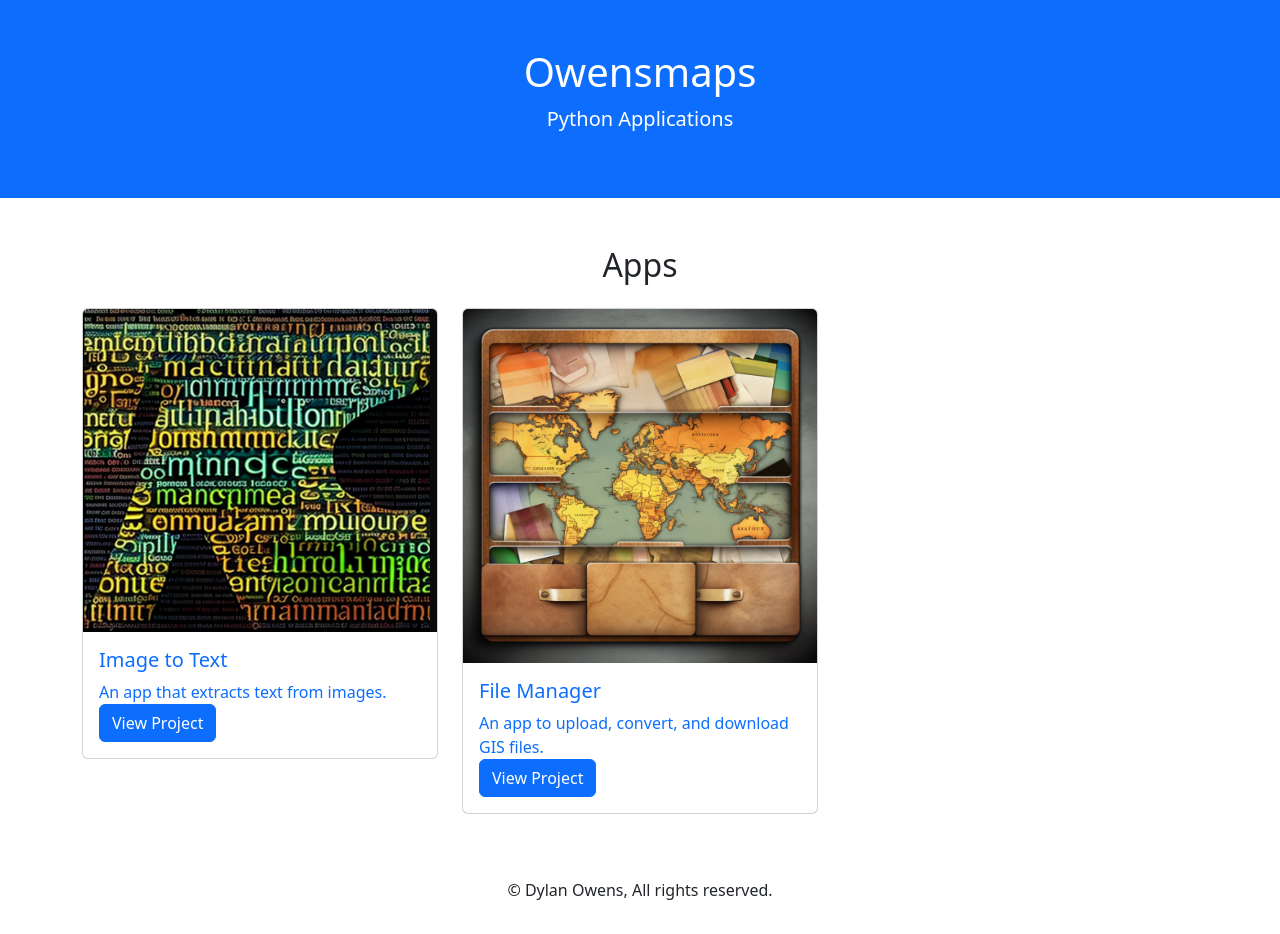
After one commit to dylowens/owens_maps_django, a Django app: template homepage/templates/index2.html in a window 1280 px wide. The commit adds this page. Run offline with Django 3.2, Linux system fonts and the light colour scheme; the template is opened without the code that fills it, so the values that code supplies are empty; some libraries are stand-ins or nearby versions.

Commit message:
added new index page

```diff
--- /dev/null
+++ b/homepage/templates/index2.html
@@ -0,0 +1,90 @@
+{% load static %}
+<!DOCTYPE html>
+<html lang="en">
+<head>
+    <meta charset="UTF-8">
+    <meta name="viewport" content="width=device-width, initial-scale=1.0">
+    <title>Personalized Mapping </title>
+    <link href="https://cdn.jsdelivr.net/npm/bootstrap@5.3.0-alpha1/dist/css/bootstrap.min.css" rel="stylesheet">
+    <link rel="stylesheet" href="{% static '/css/styles.css' %}">
+    <!-- Google tag (gtag.js) -->
+    <script async src="https://www.googletagmanager.com/gtag/js?id=G-5L4FNTVL40"></script>
+    <script>
+    window.dataLayer = window.dataLayer || [];
+    function gtag(){dataLayer.push(arguments);}
+    gtag('js', new Date());
+
+    gtag('config', 'G-5L4FNTVL40');
+    </script>
+</head>
+<body>
+    <header class="bg-primary text-white text-center py-5">
+        <h1>Owensmaps</h1>
+        <p class="lead">Python Applications</p>
+    </header>
+
+    <div class="container my-5">
+        <h2 class="text-center mb-4">Apps</h2>
+        <div class="row">
+            <div class="col-md-4">
+                <a href="/imagetotext" class="text-decoration-none">
+                    <div class="card">
+                        <img src="{% static 'imagetotext.png' %}" class="card-img-top" alt="Project 1">
+                        <div class="card-body">
+                            <h5 class="card-title">Image to Text</h5>
+                            <p class="card-text">An app that extracts text from images.</p>
+                            <a href="/imagetotext" class="btn btn-primary">View Project</a>
+                        </div>
+                    </div>
+                </a>
+            </div>
+            <!-- Add the geojson_viewer app card -->
+            <!-- <div class="col-md-4">
+                <a href="/geojson/upload" class="text-decoration-none">
+                    <div class="card">
+                        <img src="{% static 'geojson_viewer.png' %}" class="card-img-top" alt="GeoJSON Viewer">
+                        <div class="card-body">
+                            <h5 class="card-title">GeoJSON Viewer</h5>
+                            <p class="card-text">An app to upload and view GeoJSON files.</p>
+                            <a href="/geojson/upload" class="btn btn-primary">View Project</a>
+                        </div>
+                    </div>
+                </a>
+            </div> -->
+            <!-- Add the esri_app/webmap app card -->
+            <!-- <div class="col-md-4">
+                <a href="/esri_app/webmap" class="text-decoration-none">
+                    <div class="card">
+                        <img src="{% static 'esri_app.png' %}" class="card-img-top" alt="ESRI Webmap">
+                        <div class="card-body">
+                            <h5 class="card-title">ESRI Webmap</h5>
+                            <p class="card-text">An app to display ESRI webmaps.</p>
+                            <a href="/esri_app/webmap" class="btn btn-primary">View Project</a>
+                        </div>
+                    </div>
+                </a>
+            </div> -->
+            <!-- Add the file_manager app card -->
+            <div class="col-md-4">
+                <a href="/file_manager" class="text-decoration-none">
+                    <div class="card">
+                        <img src="{% static 'GIS_File_Manager.png' %}" class="card-img-top" alt="File Manager">
+                        <div class="card-body">
+                            <h5 class="card-title">File Manager</h5>
+                            <p class="card-text">An app to upload, convert, and download GIS files.</p>
+                            <a href="/file_manager" class="btn btn-primary">View Project</a>
+                        </div>
+                    </div>
+                </a>
+            </div>
+            <!-- Add more projects as needed -->
+        </div>
+    </div>
+
+    <footer class="text-center py-3">
+        <p>&copy; Dylan Owens, All rights reserved.</p>
+    </footer>
+
+    <script src="https://cdn.jsdelivr.net/npm/bootstrap@5.3.0-alpha1/dist/js/bootstrap.bundle.min.js"></script>
+</body>
+</html>
```
Also changed, not shown: homepage/templates/index.html (+21 -51 lines).
